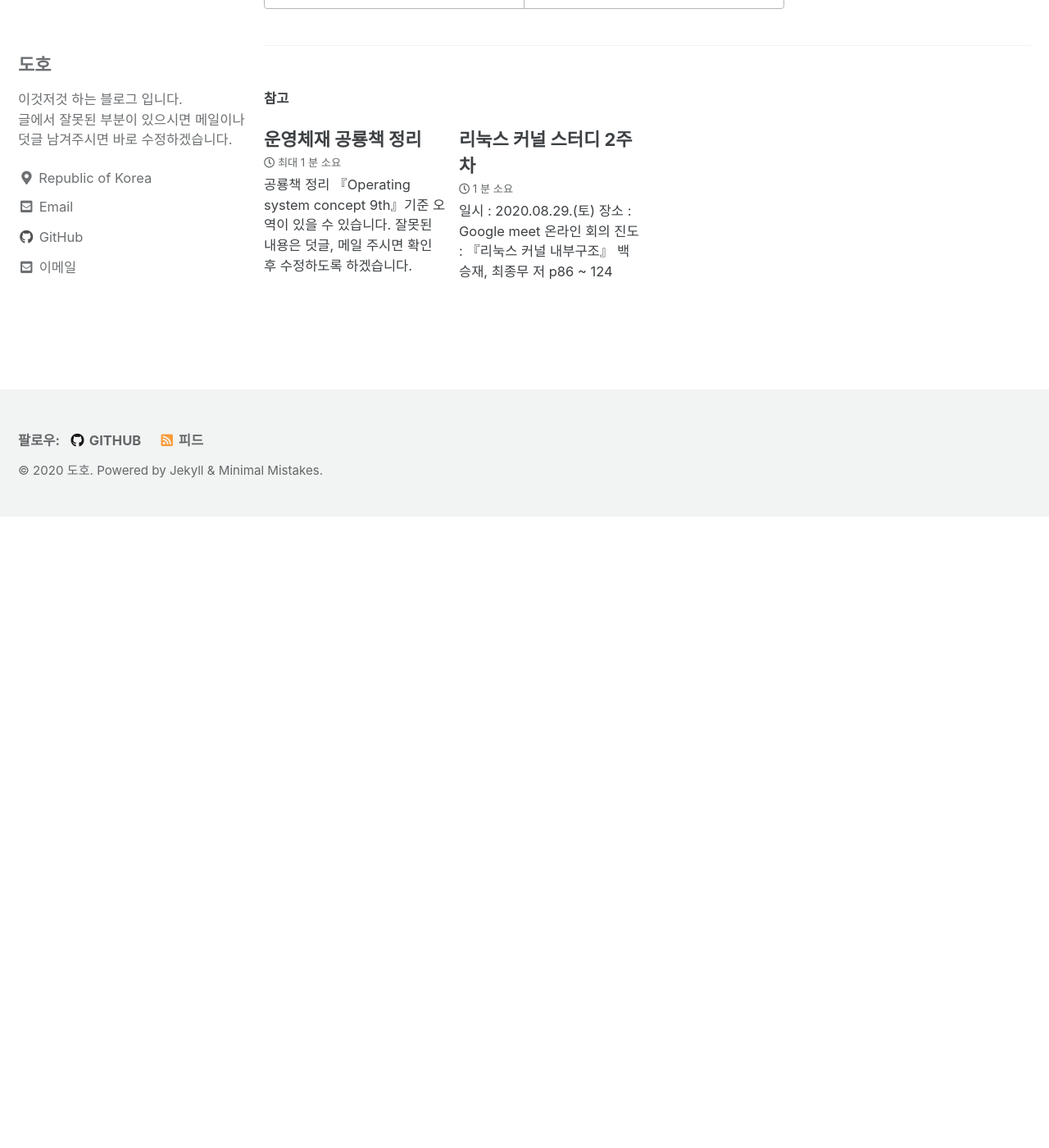
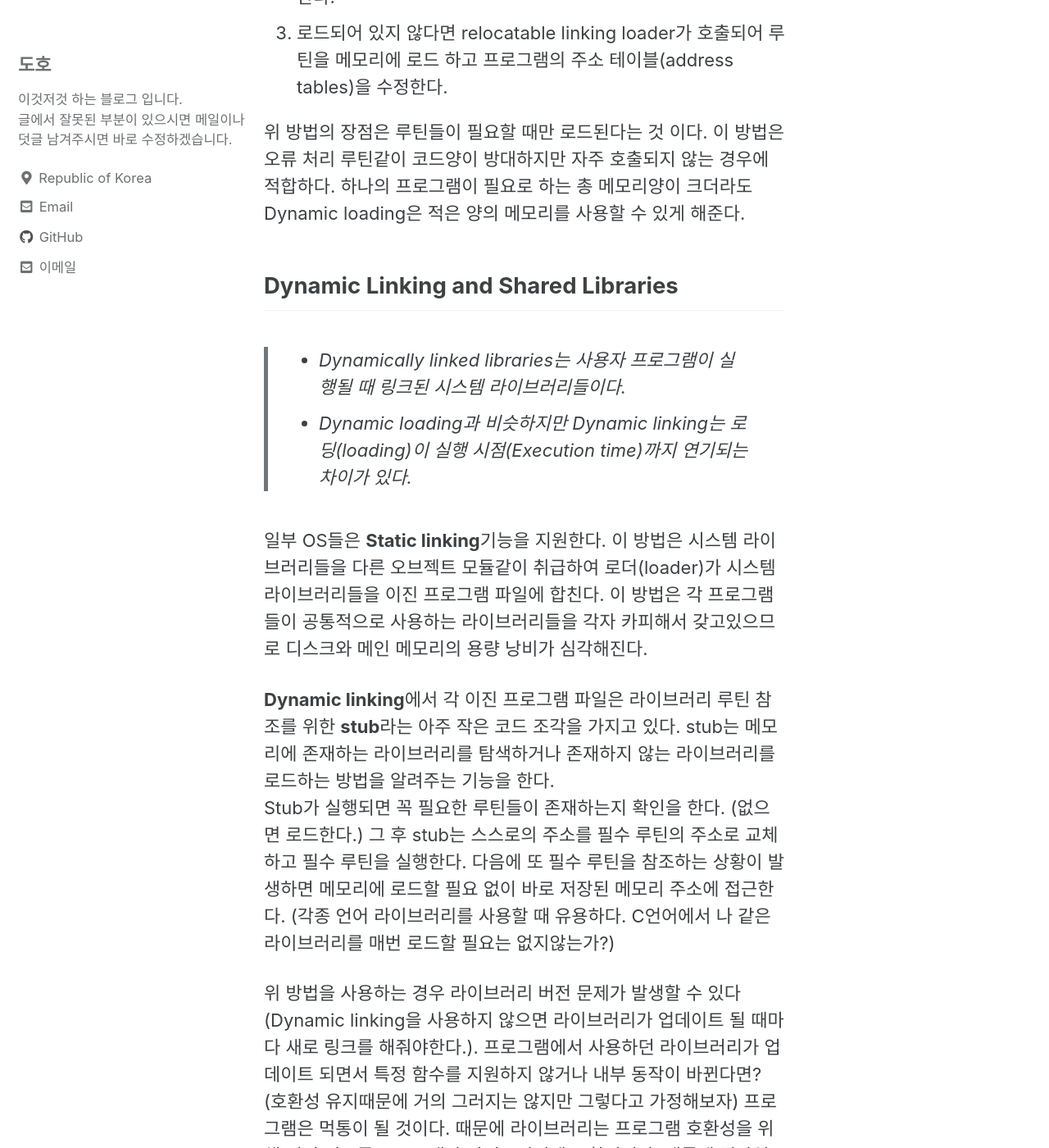
Before and after one commit to LeeDongHo/LeeDongHo.github.io, a Jekyll site: the page built from _posts/2020-08-31-ch8-background.md, in a window 1280 px wide and 1400 px high, scrolled down 5751 px. Shown: the whole window at 82% size. Built offline with Jekyll 4.4.1, drawn with Linux system fonts in a browser that asks for light colours; cached includes are drawn as plain includes; before the commit the page ends 6381 px from its top, so only the background shows below that; some of the changed text lies outside the part shown.

Commit message:
CH8-1 complete

```diff
--- a/_posts/2020-08-31-ch8-background.md
+++ b/_posts/2020-08-31-ch8-background.md
@@ -84,7 +84,42 @@ Compile time binding, Load time binding에서 주소 생성 방법은 논리 주
 간단한 MMU (simple MMU)는 우리가 앞서 살펴봤던 base, limit register를 이용한 방식이다. 이때 base register를 **relocation register**이라고도 부른다.
 사용자 프로그램은 가상 주소만을 다루며 물리 주소에 직접 접근할 수 없다. 또 가상 주소 공간들은 **실제로 메모리 공간을 참조할 때 실제 위치가 할당**된다.
 **가상 주소가 여러 물리 주소에 바인딩 되는 개념은 메모리 관리 기법의 핵심이다.**
+**가상 주소는 사용전 무조건 물리 주소에 맵핑되어야한다.**
+
+
+## Dynamic Loading
+> * 모든 프로그램에 물리 메모리를 할당해주기에는 물리 메모리의 크기가 한정적이다. 하지만 Dynamic loading기술을 이용하면 보다 메모리를 효율적으로 관리할 수 있다.
+> * Dynamic loading은 디스크에 relocatable load format형태로 루틴을 저장하고 루틴을 호출할 때서야 메모리에 로드한다.
+> * Dynamic loading은 OS차원이 아닌 사용자가 구현 하는 기능이다. 하지만 OS는 사용자의 편의를 위해서 라이브러리를 제공하고있다.
+
+동적 로딩의 단계는 아래와 같다.
+1. 메인 프로그램이 메모리에 로드되어 실행중이다.
+2. 루틴은 다른 루틴을 호출하는데 이때 루틴이 로드된 상태인지 확인한다.
+3. 로드되어 있지 않다면 relocatable linking loader가 호출되어 루틴을 메모리에 로드 하고 프로그램의 주소 테이블(address tables)을 수정한다.
+
+위 방법의 장점은 루틴들이 필요할 때만 로드된다는 것 이다. 이 방법은 오류 처리 루틴같이 코드양이 방대하지만 자주 호출되지 않는 경우에 적합하다. 하나의 프로그램이 필요로 하는 총 메모리양이 크더라도 Dynamic loading은 적은 양의 메모리를 사용할 수 있게 해준다.
+
+
+## Dynamic Linking and Shared Libraries
+> * Dynamically linked libraries는 사용자 프로그램이 실행될 때 링크된 시스템 라이브러리들이다.
+> * Dynamic loading과 비슷하지만 Dynamic linking는 로딩(loading)이 실행 시점(Execution time)까지 연기되는 차이가 있다.
+
+
+일부 OS들은 **Static linking**기능을 지원한다. 이 방법은 시스템 라이브러리들을 다른 오브젝트 모듈같이 취급하여 로더(loader)가 시스템 라이브러리들을 이진 프로그램 파일에 합친다. 이 방법은 각 프로그램들이 공통적으로 사용하는 라이브러리들을 각자 카피해서 갖고있으므로 디스크와 메인 메모리의 용량 낭비가 심각해진다.
+
+**Dynamic linking**에서 각 이진 프로그램 파일은 라이브러리 루틴 참조를 위한 **stub**라는 아주 작은 코드 조각을 가지고 있다.
+stub는 메모리에 존재하는 라이브러리를 탐색하거나 존재하지 않는 라이브러리를 로드하는 방법을 알려주는 기능을 한다.
+Stub가 실행되면 꼭 필요한 루틴들이 존재하는지 확인을 한다. (없으면 로드한다.) 그 후 stub는 스스로의 주소를 필수 루틴의 주소로 교체하고 필수 루틴을 실행한다. 다음에 또 필수 루틴을 참조하는 상황이 발생하면 메모리에 로드할 필요 없이 바로 저장된 메모리 주소에 접근한다.  (각종 언어 라이브러리를 사용할 때 유용하다. C언어에서 <stdio>나 <iostream>같은 라이브러리를 매번 로드할 필요는 없지않는가?)
+
+위 방법을 사용하는 경우 라이브러리 버전 문제가 발생할 수 있다 (Dynamic linking을 사용하지 않으면 라이브러리가 업데이트 될 때마다 새로 링크를 해줘야한다.). 프로그램에서 사용하던 라이브러리가 업데이트 되면서 특정 함수를 지원하지 않거나 내부 동작이 바뀐다면? (호환성 유지때문에 거의 그러지는 않지만 그렇다고 가정해보자) 프로그램은 먹통이 될 것이다. 때문에 라이브러리는 프로그램 호환성을 위해 버전 정보를 프로그램과 라이브러리에 포함시킨다. 새롭게 컴파일 하는 프로그램만 업데이트 된 라이브러리를 사용하고 업데이트 전에 컴파일한 프로그램들은 이전 버전을 계속 사용한다. 이 방법을 **Shared libraries**라 칭한다.
+
+**Dynamic linking, Shared libraries는 Dynamic load와 달리 OS의 지원이 필요하다. 이유는 각 프로그램의 메모리 공간에 접근 권한을 가진것은 OS뿐이기 때문이다.**
+
+
+
+
 
 [log]
 - 2020/08/31 ~Address binding까지 작성
 - 2020/09/01 Logical versus physical address space 작성
+- 2020/09/02 ~ 동적링크, 공유 라이브러리 작성
```
Also changed, not shown: _posts/2020-08-31-Operating-system-concepts-review.md (+1 -1 lines).
